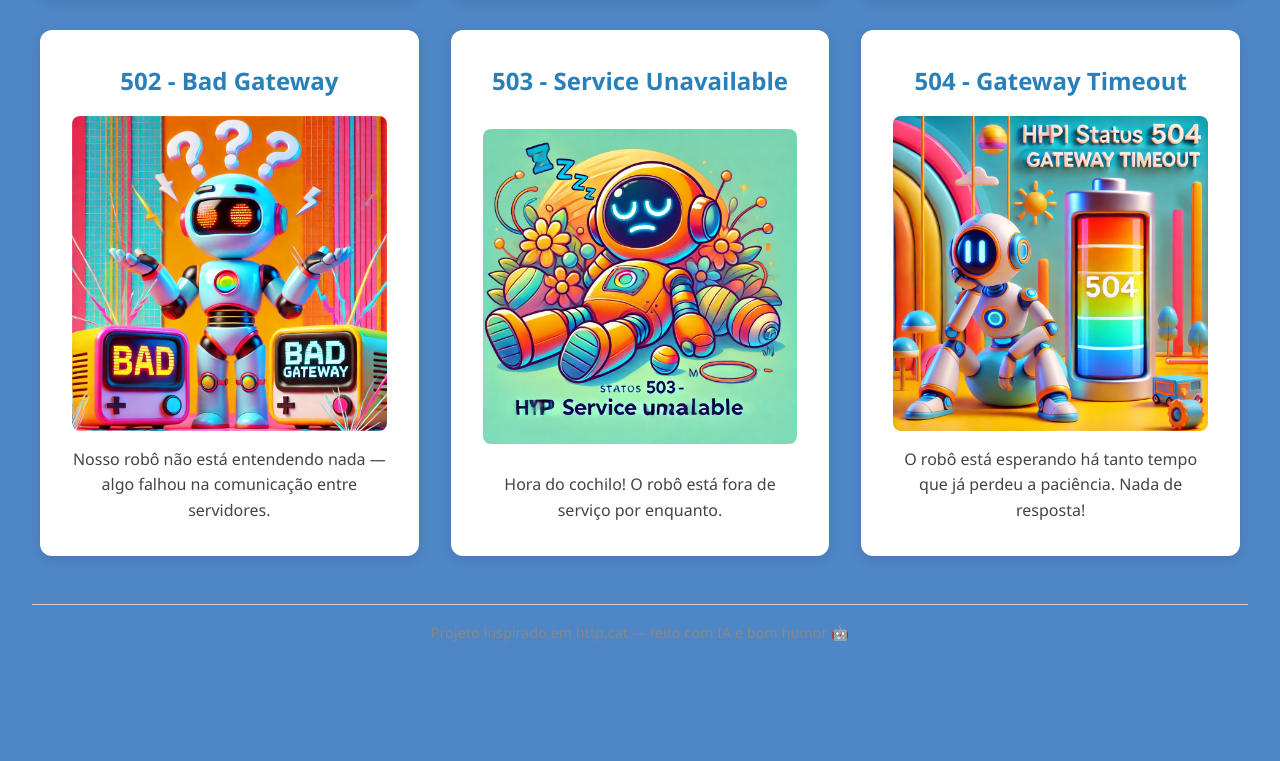
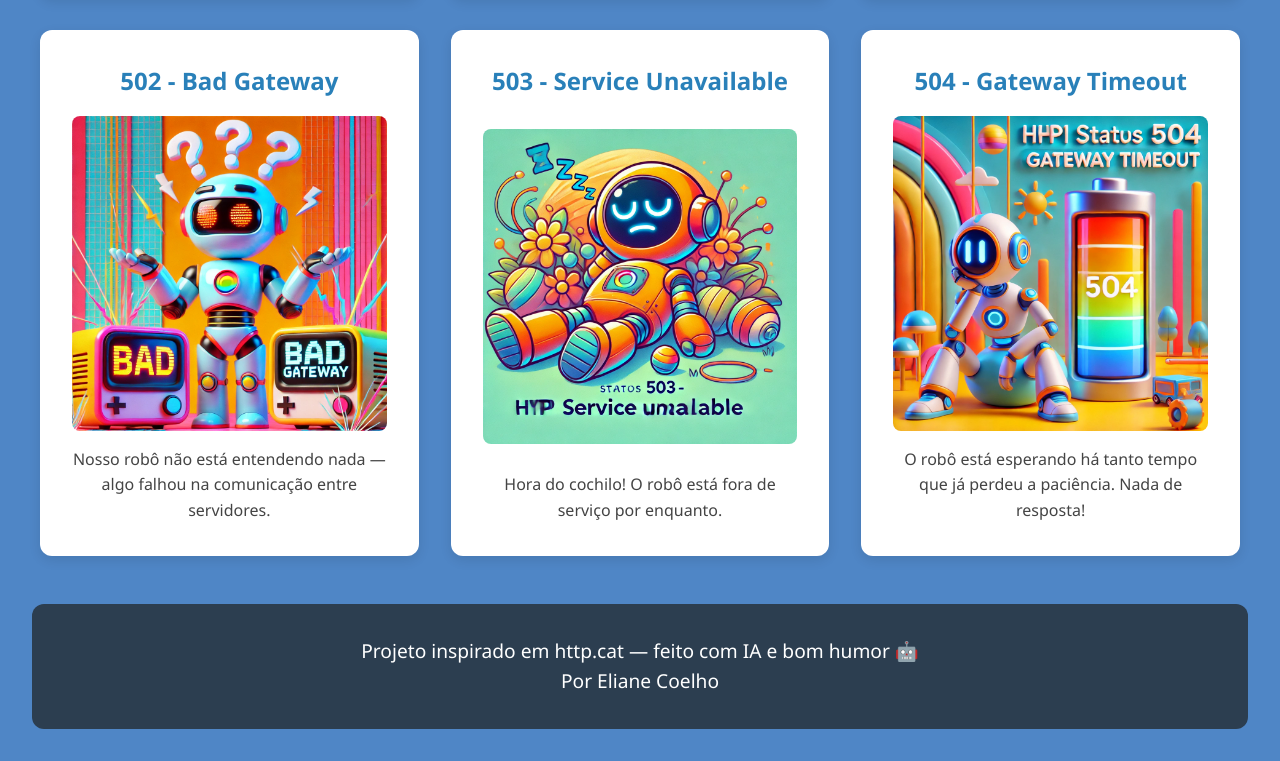
Before and after one commit to ElianeCoelho/http-IA, a plain HTML site: page index.html in a window 1280 px wide. Shown: the part 2955-3716 px from the top of the page. Before the commit the page ends 3631 px from the top, so only its background shows below. Drawn offline with Linux system fonts and the light colour scheme.

Commit message:
alterando footer

```diff
--- a/index.html
+++ b/index.html
@@ -131,6 +131,8 @@
 
   <footer>
     <p>Projeto inspirado em http.cat — feito com IA e bom humor 🤖</p>
+    <p>Por Eliane Coelho</p>
+
   </footer>
 </body>
 </html>
--- a/style.css
+++ b/style.css
@@ -74,10 +74,12 @@
   }
 
   footer {
+    background-color: #2c3e50;
+    color: #ffffff;
+    font-size: 1.2rem;
     text-align: center;
-    font-size: 0.9rem;
-    color: #888;
+    padding: 2rem;
     margin-top: 3rem;
-    padding-top: 1rem;
-    border-top: 1px solid #ccc;
+    border-top: none;
+    border-radius: 12px;
   }
```
